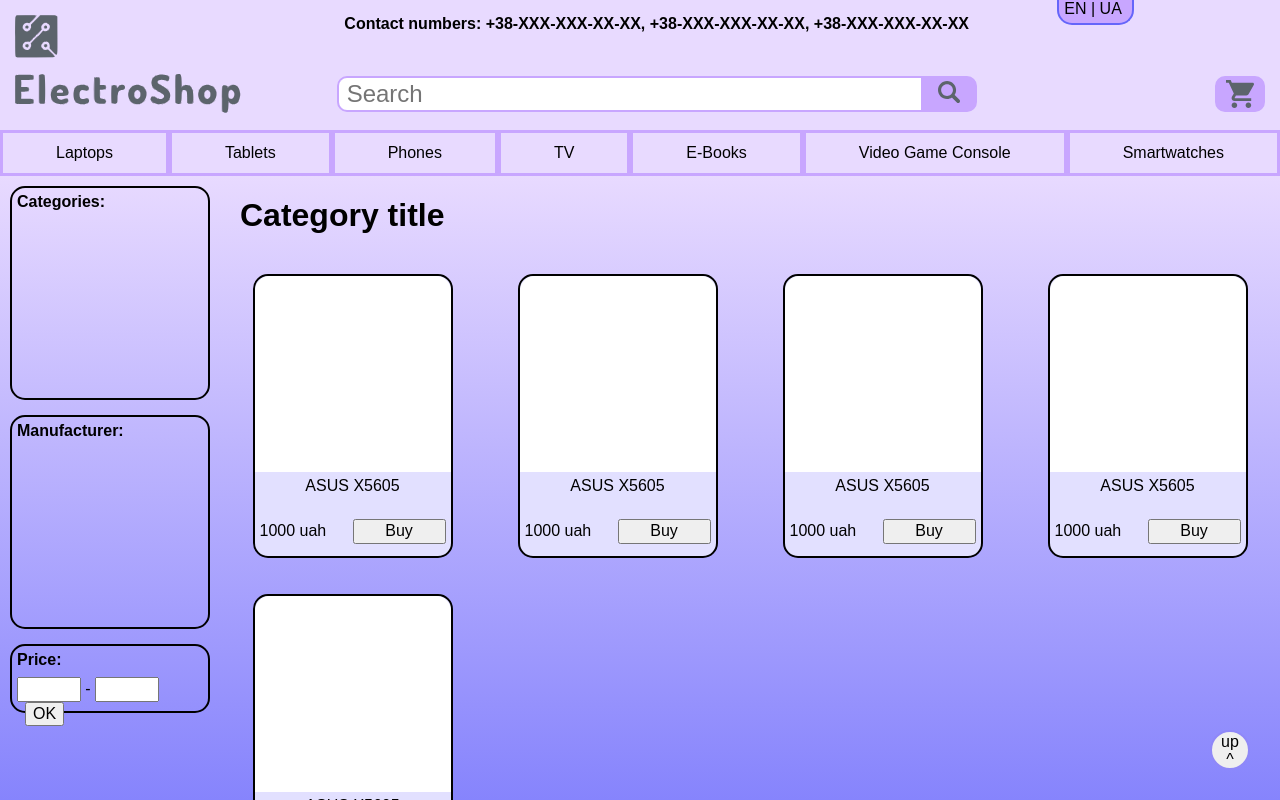
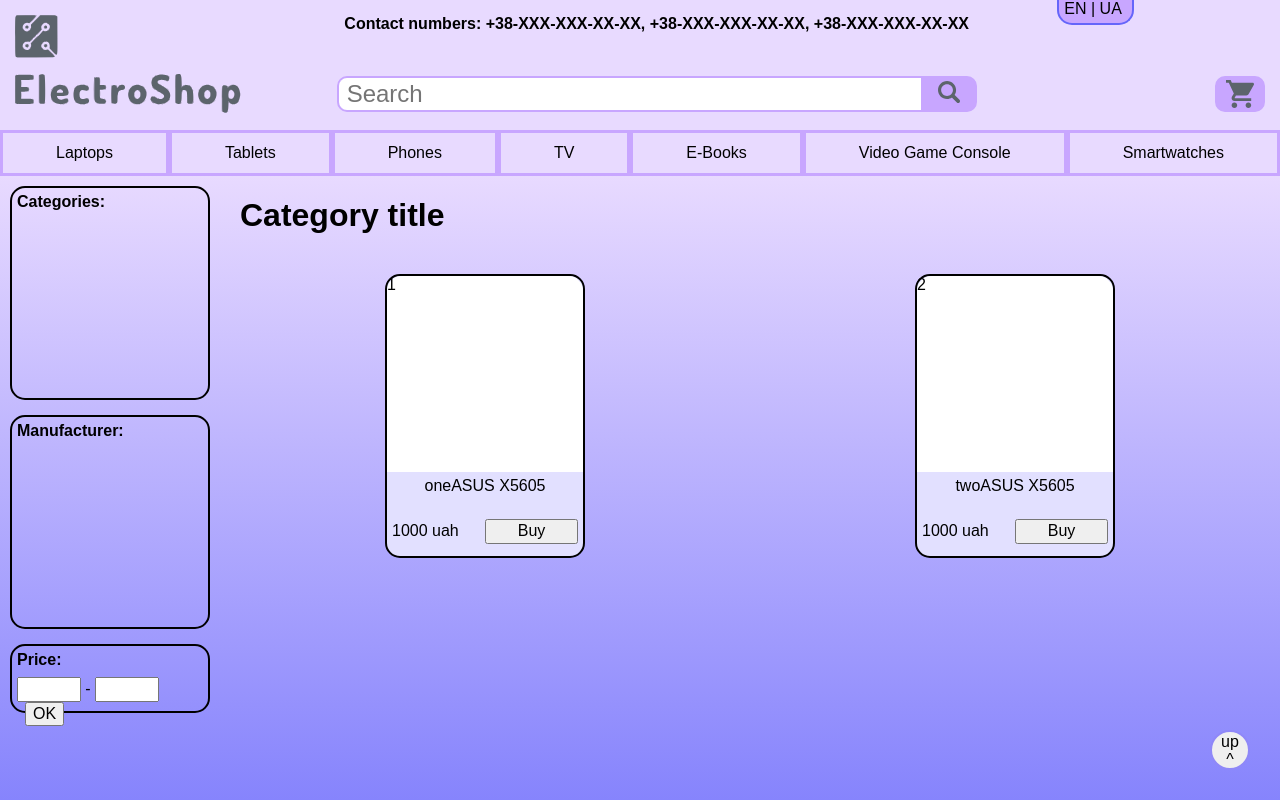
Before and after one commit to AlexKuskov/electro-shop, an Angular app: page / in a window 1280 px wide. Shown: the top 800 px of the page. Built offline with nearby package versions, Linux system fonts and the light colour scheme.

Commit message:
Added DataProviderService and ProductItem class

```diff
--- a/src/app/components/content/product-item/product-item.component.html
+++ b/src/app/components/content/product-item/product-item.component.html
@@ -1,8 +1,8 @@
 <div class="product-item">
   <!-- <img src="" alt="" class="product-item__img"> -->
-  <div class="product-item__img"></div>
+  <div class="product-item__img">{{ productItem.image }}</div>
   <div class="product-item__info">
-    <div class="product-item__title">ASUS X5605</div>
+    <div class="product-item__title">{{ productItem.title }}ASUS X5605</div>
     <div class="product-item__price">1000 uah</div>
     <button class="product-item__buy-button">Buy</button>
     <div class="product-item__description">
--- a/src/app/components/content/products-grid/products-grid.component.html
+++ b/src/app/components/content/products-grid/products-grid.component.html
@@ -1,7 +1,6 @@
 <div class="products-grid">
-  <app-product-item></app-product-item>
-  <app-product-item></app-product-item>
-  <app-product-item></app-product-item>
-  <app-product-item></app-product-item>
-  <app-product-item></app-product-item>
+  <app-product-item
+    *ngFor="let productItem of dataProviderService.laptops;"
+    [productItem]="productItem">
+  </app-product-item>
 </div>
--- a/src/app/components/content/products-grid/products-grid.component.scss
+++ b/src/app/components/content/products-grid/products-grid.component.scss
@@ -1,7 +1,7 @@
 .products-grid {
     display: grid;
     grid-template-columns: repeat(auto-fit, 200px);
-    grid-template-rows: repeat(2, 280px);
+    grid-template-rows: repeat(auto-fit, 280px);
     justify-content: space-around;
     grid-gap: 40px;
     margin-top: 40px;
--- a/src/app/components/content/products-grid/products-grid.component.ts
+++ b/src/app/components/content/products-grid/products-grid.component.ts
@@ -1,4 +1,5 @@
 import { Component, OnInit } from '@angular/core';
+import { DataProviderService } from 'src/app/services/data-provider.service';
 
 @Component({
   selector: 'app-products-grid',
@@ -7,7 +8,7 @@ import { Component, OnInit } from '@angular/core';
 })
 export class ProductsGridComponent implements OnInit {
 
-  constructor() { }
+  constructor(public dataProviderService: DataProviderService) { }
 
   ngOnInit() {
   }
--- /dev/null
+++ b/src/app/model/product-item.ts
@@ -0,0 +1,10 @@
+export class ProductItem {
+    image: string;
+    title: string;
+    price: number;
+    diagonal: string;
+    os: string;
+    screenSize: string;
+    memoryCapacity: string;
+    manufacturer: string;
+}
--- /dev/null
+++ b/src/app/services/data-provider.service.ts
@@ -0,0 +1,55 @@
+import { Injectable } from '@angular/core';
+import { ProductItem } from '../model/product-item';
+
+@Injectable({
+  providedIn: 'root'
+})
+export class DataProviderService {
+
+  categories: String[] = [
+    "Laptops",
+    "Tablets",
+    "Phones",
+    "TVs",
+    "E-Books",
+    "Video Game Consoles",
+    "Smart Watches"
+  ];
+  filters: any;
+
+  //laptops: ProductItem[];
+  tablets: ProductItem[];
+  phones: ProductItem[];
+  tvs: ProductItem[];
+  eBooks: ProductItem[];
+  videoGameConsoles: ProductItem[];
+  smartWatches: ProductItem[];
+
+  constructor() { }
+
+  get laptops(): ProductItem[] {
+    return [
+      {
+        image: "1",
+        title: "one",
+        price: 55,
+        diagonal: "qweqwe",
+        os: "erwer",
+        screenSize: "qweq",
+        memoryCapacity: "fdbd",
+        manufacturer: "sdfsdf"
+      },
+      {
+        image: "2",
+        title: "two",
+        price: 55,
+        diagonal: "qweqwe",
+        os: "erwer",
+        screenSize: "qweq",
+        memoryCapacity: "fdbd",
+        manufacturer: "sdfsdf"
+      }
+    ];
+  }
+
+}
```
Also changed, not shown: src/app/components/content/product-item/product-item.component.ts (+7 -2 lines), 1 other file (tests, documents, lock files or other folders).
